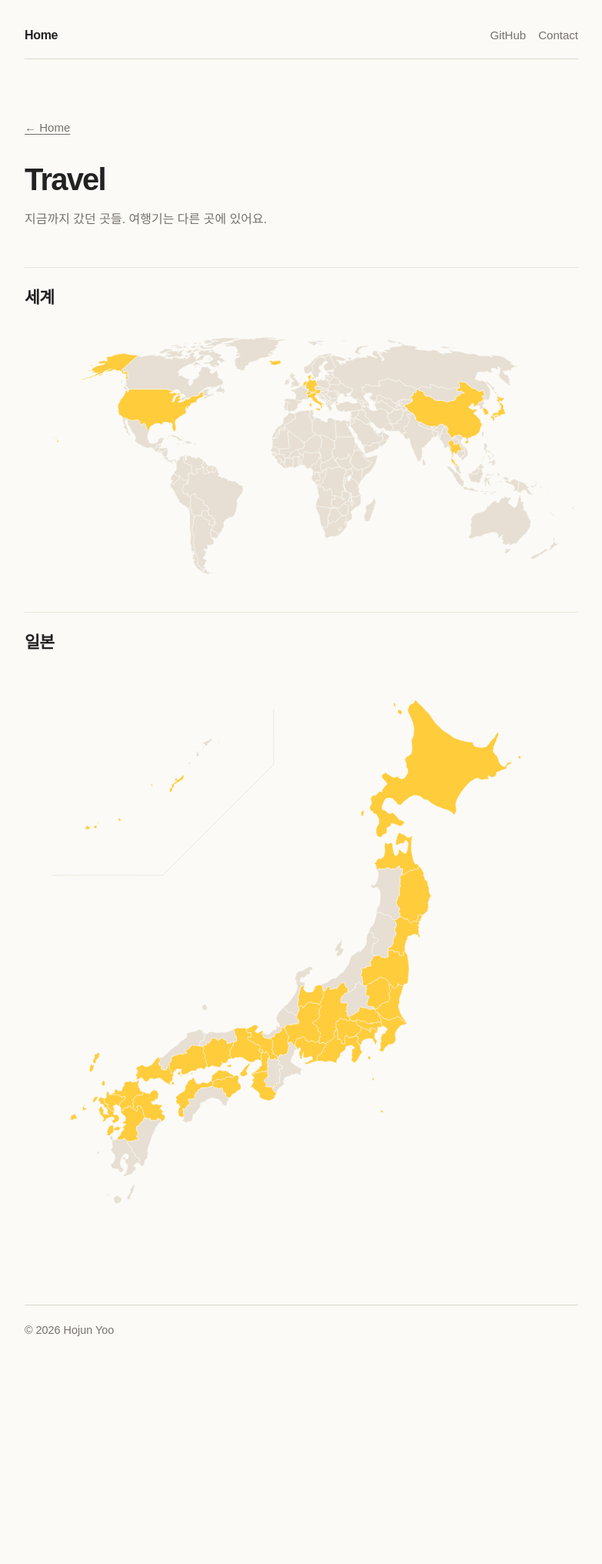
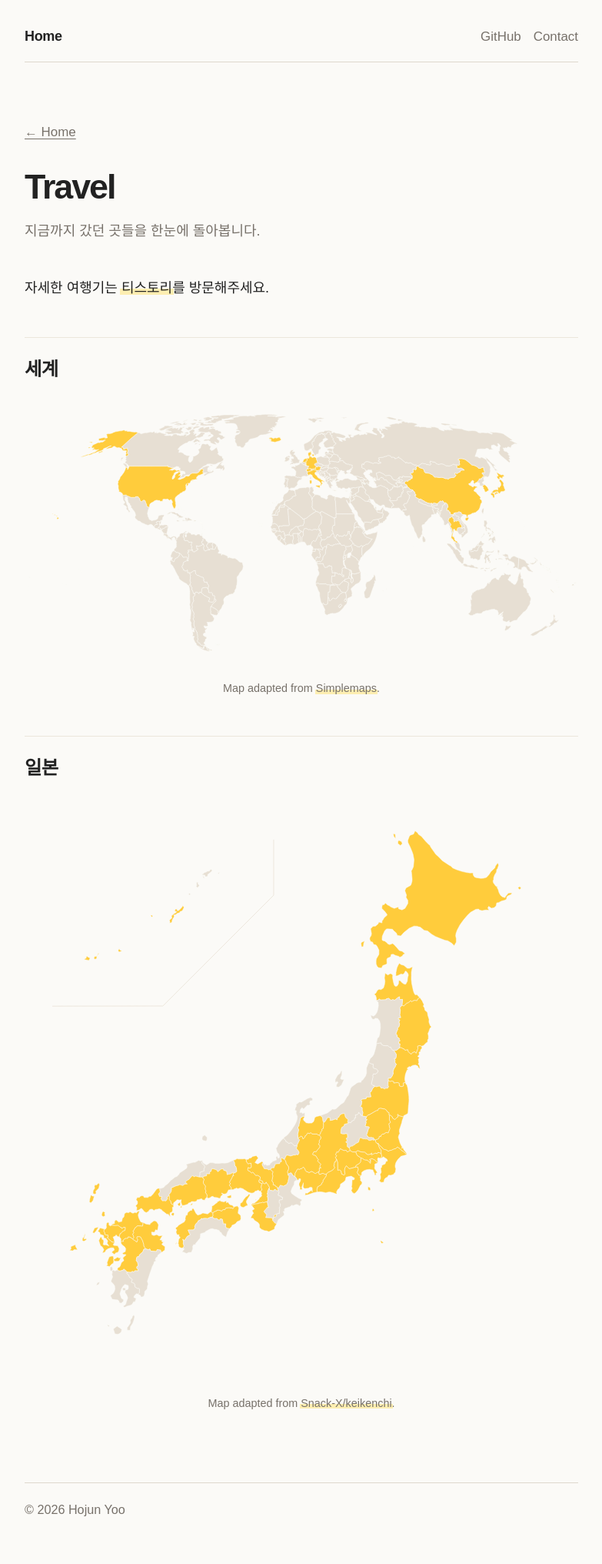
Before and after one commit to shami-momo/shami-momo.github.io, a Jekyll site: the page built from travel.md, in a window 1280 px wide. Shown: the whole page at 77% size, without its empty margins (248-1031 px from the left). Built offline with Jekyll 4.4.1, drawn with Linux system fonts in a browser that asks for light colours; some web fonts are replaced; before the commit the page ends 1798 px from its top, so only the background shows below that.

Commit message:
style, references

```diff
--- a/assets/css/style.css
+++ b/assets/css/style.css
@@ -1,4 +1,4 @@
-@import url("https://cdn.jsdelivr.net/gh/orioncactus/pretendard@v1.3.9/dist/web/variable/pretendardvariable-gov-dynamic-subset.min.css");
+@import url("https://cdn.jsdelivr.net/gh/orioncactus/pretendard/dist/web/variable/pretendardvariable-dynamic-subset.css");
 
 :root {
   --max-width: 720px;
@@ -18,7 +18,7 @@
 }
 
 html {
-  font-size: 16px;
+  font-size: 18px;
   scroll-behavior: smooth;
 }
 
@@ -28,6 +28,7 @@ body {
   color: var(--text);
   font-family:
     "Pretendard Variable",
+    "Pretendard",
     sans-serif;
   line-height: 1.75;
   word-break: keep-all;
@@ -146,7 +147,7 @@ a {
 .intro {
   display: grid;
   grid-template-columns: minmax(0, 1fr) 220px;
-  gap: 56px;
+  gap: 40px;
   align-items: start;
 }
 
@@ -389,7 +390,7 @@ a {
 
 .content figcaption {
   color: var(--muted);
-  font-size: 0.92rem;
+  font-size: 0.8rem;
   text-align: center;
 }
 
@@ -398,6 +399,8 @@ a {
 mjx-container[display="true"] {
   margin: 1.4rem 0;
   padding: 0.25rem 0;
+  overflow-x: auto;
+  overflow-y: hidden;
 }
 
 mjx-container[display="true"] mjx-math {
@@ -406,7 +409,8 @@ mjx-container[display="true"] mjx-math {
 
 .content blockquote mjx-container[display="true"] {
   margin: 1rem 0;
-  font-size: 1.08em;
+  overflow-x: auto;
+  overflow-y: hidden;
 }
 
 /* Maps */
--- a/travel.md
+++ b/travel.md
@@ -1,19 +1,35 @@
 ---
 layout: page
 title: "Travel"
-subtitle: "지금까지 갔던 곳들. 여행기는 다른 곳에 있어요."
+subtitle: "지금까지 갔던 곳들을 한눈에 돌아봅니다."
 permalink: /travel/
 ---
 
+자세한 여행기는 <a href="https://sei-and-the-world.tistory.com/">티스토리</a>를 방문해주세요.
+
 ## 세계
-<div class="map-wrap">
-  {% include world-map.svg %}
-</div>
+<figure>
+  <div class="map-wrap">
+    {% include world-map.svg %}
+  </div>
+
+  <figcaption>
+    Map adapted from
+    <a href="https://simplemaps.com/resources/svg-world">Simplemaps</a>.
+  </figcaption>
+</figure>
 
 ## 일본
-<div class="map-wrap">
-  {% include japan-map.svg %}
-</div>
+<figure>
+  <div class="map-wrap">
+    {% include japan-map.svg %}
+  </div>
+
+  <figcaption>
+    Map adapted from
+    <a href="https://github.com/Snack-X/keikenchi">Snack-X/keikenchi</a>.
+  </figcaption>
+</figure>
 
 <script>
   const visitedCountries = [
```
